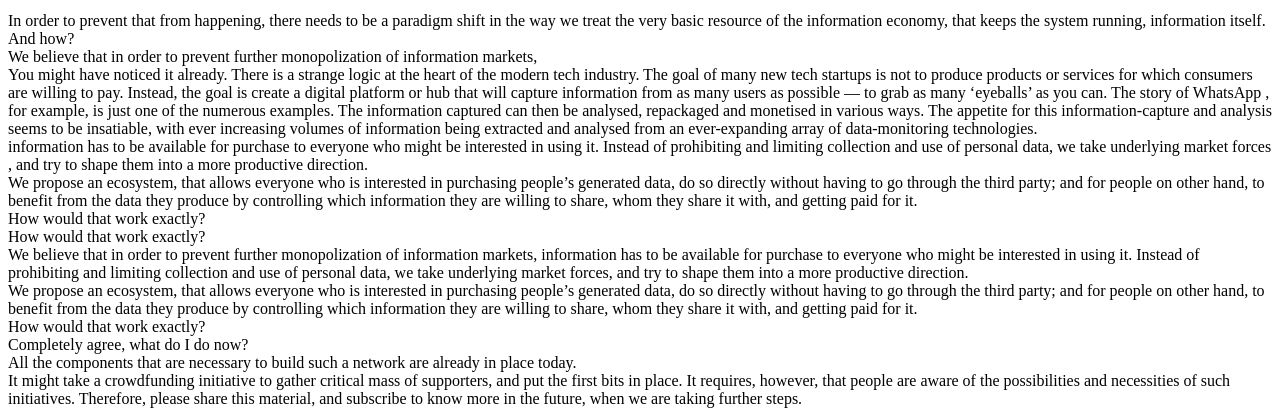
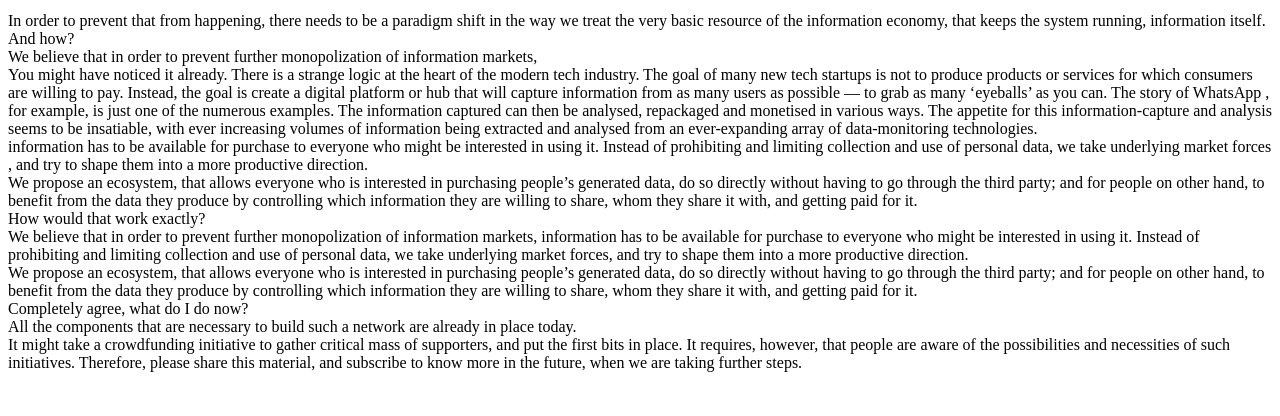
Before and after one commit to freele/datacoup, a Node project: template views/index.jade in a window 1280 px wide. Shown: the part 817-1233 px from the top of the page. After the commit the page ends 1189 px from the top, so only its background shows below. Run offline with Node 20 templates, Linux system fonts and the light colour scheme; the template is opened without the code that fills it, so the values that code supplies are empty.

Commit message:
Edits in progress

```diff
--- a/views/content/level0.jade
+++ b/views/content/level0.jade
@@ -4,7 +4,7 @@
 
   div
     | OK, but
-    span.expandable(onclick='expandCat("#l1_why")') why
+    span#test.expandable(onclick='expandCat("#l1_why")') why
     | ?
     include ./level1_why.jade
 
@@ -15,11 +15,6 @@
     include ./level1_how.jade
 
   div
-    span.expandable(onclick='expandCat("#l1_how_exactly")') How would that work
-    | exactly?
-    include ./level1_how_exactly.jade
-
-  div
     | Completely agree,
     span.expandable(onclick='expandCat("#l1_next")') what do I do now
     | ?
--- a/views/content/level1_how.jade
+++ b/views/content/level1_how.jade
@@ -1,9 +1,9 @@
-#l1_how.contentLevel1
+.contentLevel1#l1_how
   div
     | We believe that in order to prevent further
     span.expandable(onclick='expandCat("#l2_monopoly2")') monopolization of information markets
     | ,
-    #l2_monopoly2.contentLevel2
+    .contentLevel2#l2_monopoly2
       div
         | You might have noticed it already. There is a strange logic at the heart of the modern tech industry. The goal of many new tech startups is not to produce products or services for which consumers are willing to pay. Instead, the goal is create a digital platform or hub that will capture information from as many users as possible — to grab as many ‘eyeballs’ as you can.
         | The story of WhatsApp
@@ -15,5 +15,9 @@
     | and try to shape them into a more productive direction.
   div
     | We propose an ecosystem, that allows everyone who is interested in purchasing people’s generated data, do so directly without having to go through the third party; and for people on other hand, to benefit from the data they produce by controlling which information they are willing to share, whom they share it with, and getting paid for it.
+
   div
-    | How would that work exactly?
+    span.expandable(onclick='expandCat("#l2_how_exactly")') How would that work exactly?
+    .contentLevel2#l2_how_exactly
+      div We believe that in order to prevent further monopolization of information markets, information has to be available for purchase to everyone who might be interested in using it. Instead of prohibiting and limiting collection and use of personal data, we take underlying market forces, and try to shape them into a more productive direction.
+      div We propose an ecosystem, that allows everyone who is interested in purchasing people’s generated data, do so directly without having to go through the third party; and for people on other hand, to benefit from the data they produce by controlling which information they are willing to share, whom they share it with, and getting paid for it.
--- a/views/content/level1_how_exactly.jade
+++ /dev/null
@@ -1,4 +0,0 @@
-#l1_how_exactly.contentLevel1
-  div We believe that in order to prevent further monopolization of information markets, information has to be available for purchase to everyone who might be interested in using it. Instead of prohibiting and limiting collection and use of personal data, we take underlying market forces, and try to shape them into a more productive direction.
-  div We propose an ecosystem, that allows everyone who is interested in purchasing people’s generated data, do so directly without having to go through the third party; and for people on other hand, to benefit from the data they produce by controlling which information they are willing to share, whom they share it with, and getting paid for it.
-  div How would that work exactly?
```
